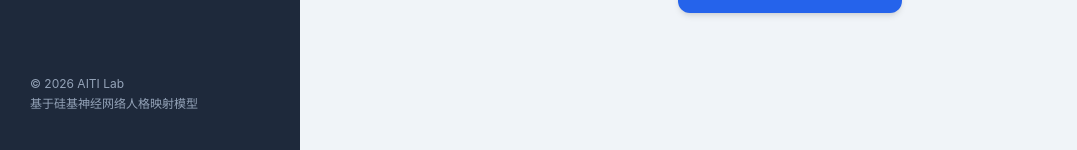
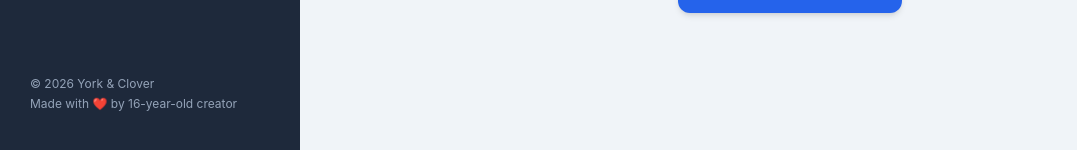
Before and after one commit to YupenBob/Aiti, a React (Vite) app: page / in a window 1280 px wide. Shown: the part 647-797 px from the top of the page, without its empty margins (0-1077 px from the left). Built offline with nearby package versions, Linux system fonts and the light colour scheme.

Commit message:
chore: remove Gemini/AI Studio traces, update attribution to York & Clover

```diff
--- a/package.json
+++ b/package.json
@@ -11,7 +11,6 @@
     "lint": "tsc --noEmit"
   },
   "dependencies": {
-    "@google/genai": "^1.29.0",
     "@tailwindcss/vite": "^4.1.14",
     "@vitejs/plugin-react": "^5.0.4",
     "clsx": "^2.1.1",
--- a/src/App.tsx
+++ b/src/App.tsx
@@ -79,7 +79,7 @@ export default function App() {
         </div>
 
         <div className="mt-10">
-          <p className="text-[12px] text-[#94A3B8] leading-relaxed">© 2026 AITI Lab<br/>基于硅基神经网络人格映射模型</p>
+          <p className="text-[12px] text-[#94A3B8] leading-relaxed">© 2026 York &amp; Clover<br/>Made with ❤️ by 16-year-old creator</p>
         </div>
       </aside>
 
```
Also changed, not shown: 1 other file (tests, documents, lock files or other folders).
